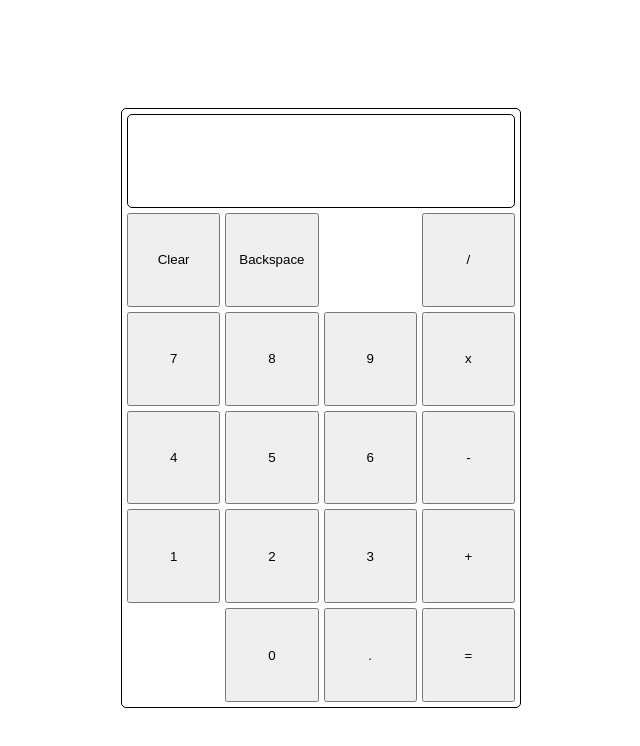
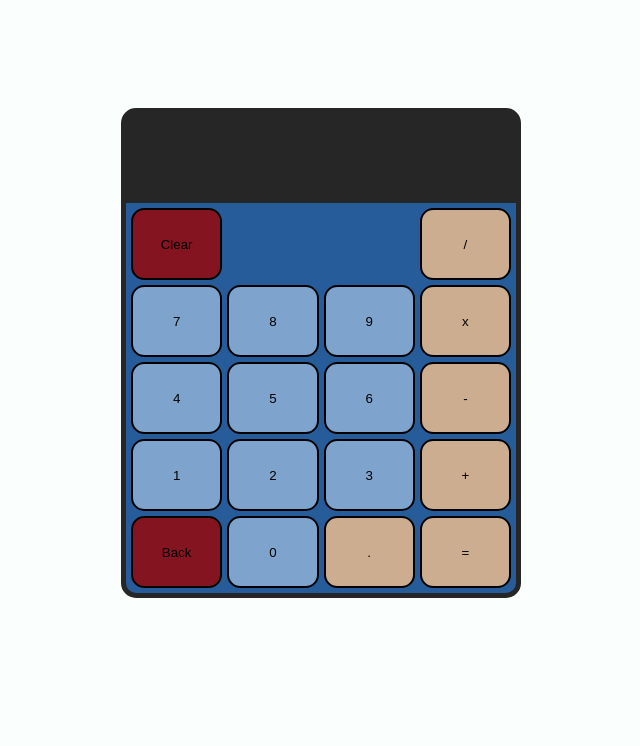
Before and after one commit to alxfo/calculator, a plain HTML site: page index.html in a window 1280 px wide. Shown: the whole page, without its empty margins (319-959 px from the left). Drawn offline with Linux system fonts and the light colour scheme.

Commit message:
Add some basic CSS stylin g

```diff
--- a/index.html
+++ b/index.html
@@ -13,24 +13,26 @@
             <div id="stored-values"></div>
             <div id="current-value"></div>
         </div>
-        <button class="calc-button clear">Clear</button>
-        <button class="calc-button backspace">Backspace</button>
-        <button class="calc-button operator divide">/</button>
-        <button class="calc-button digit seven">7</button>
-        <button class="calc-button digit">8</button>
-        <button class="calc-button digit">9</button>
-        <button class="calc-button operator multiply">x</button>
-        <button class="calc-button digit">4</button>
-        <button class="calc-button digit">5</button>
-        <button class="calc-button digit">6</button>
-        <button class="calc-button operator subtract">-</button>
-        <button class="calc-button digit">1</button>
-        <button class="calc-button digit">2</button>
-        <button class="calc-button digit">3</button>
-        <button class="calc-button operator add">+</button>
-        <button class="calc-button digit zero">0</button>
-        <button class="calc-button decimal">.</button>
-        <button class="calc-button equals">=</button>
+        <div id="calc-buttons">
+            <button class="clear">Clear</button>
+            <button class="operator divide">/</button>
+            <button class="digit seven">7</button>
+            <button class="digit">8</button>
+            <button class="digit">9</button>
+            <button class="operator multiply">x</button>
+            <button class="digit">4</button>
+            <button class="digit">5</button>
+            <button class="digit">6</button>
+            <button class="operator subtract">-</button>
+            <button class="digit">1</button>
+            <button class="digit">2</button>
+            <button class="digit">3</button>
+            <button class="operator add">+</button>
+            <button class="backspace">Back</button>
+            <button class="digit zero">0</button>
+            <button class="operator decimal">.</button>
+            <button class="operator equals">=</button>
+        </div>
     </div>
 
     <script src="javascript.js"></script>
--- a/style.css
+++ b/style.css
@@ -1,51 +1,81 @@
 body {
     display: flex;
-    flex-direction: row;
     justify-content: center;
+    background-color: #FAFFFD;
 }
 
 #calc-body {
-    display: grid;
-    gap: 5px;
-    grid-template-columns: repeat(4, 1fr);
-    grid-template-rows: repeat(6, 1fr);
+    display: flex;
+    flex-direction: column;
+    margin-top: 100px;
     width: 400px;
-    height: 600px;
-    box-sizing: border-box;
-    border-radius: 5px;
-    border: 1px solid black;
-    margin-top: 100px;
-    padding: 5px;
 }
 
 #calc-display {
     box-sizing: border-box;
-    border-radius: 5px;
-    border: 1px solid black;
-    text-align: right;
-    grid-column-end: span 4;
-    padding: 5px;
     display: flex;
     flex-direction: column;
     justify-content: space-between;
+    border: 5px solid #262626;
+    background-color: #262626;
+    border-top-left-radius: 15px;
+    border-top-right-radius: 15px;
+    height: 90px;
+}
+
+#calc-display div {
+    padding: 5px;
+    text-align: right;
+    color: #fff;
 }
 
 #current-value {
     font-size: 42px;
 }
 
-.calc-button.seven {
+#calc-buttons {
+    display: grid;
+    gap: 5px;
+    grid-template-columns: repeat(4, 1fr);
+    grid-template-rows: repeat(5, 1fr);
+    height: 400px;
+    box-sizing: border-box;
+    border: 5px solid #262626;
+    background-color: #255c99;
+    padding: 5px;
+    border-bottom-left-radius: 15px;
+    border-bottom-right-radius: 15px;
+}
+
+#calc-buttons button {
+    border: 2px solid black;
+    border-radius: 1em;
+}
+
+#calc-buttons .digit {
+    background-color: #7EA3CC;
+}
+
+#calc-buttons .operator {
+    background-color: #CCAD8F;
+}
+#calc-buttons .clear,
+              .backspace {
+    background-color: #851421;
+}
+
+#calc-buttons .seven {
     grid-column-start: 1;
 }
 
-.calc-button.divide {
+#calc-buttons .divide {
     grid-column-start: 4;
 }
 
-.calc-button.zero {
+#calc-buttons .zero {
     grid-column-start: 2;
 }
 
-.calc-button.equals {
+#calc-buttons .equals {
     grid-column-start: 4;
 }
```
